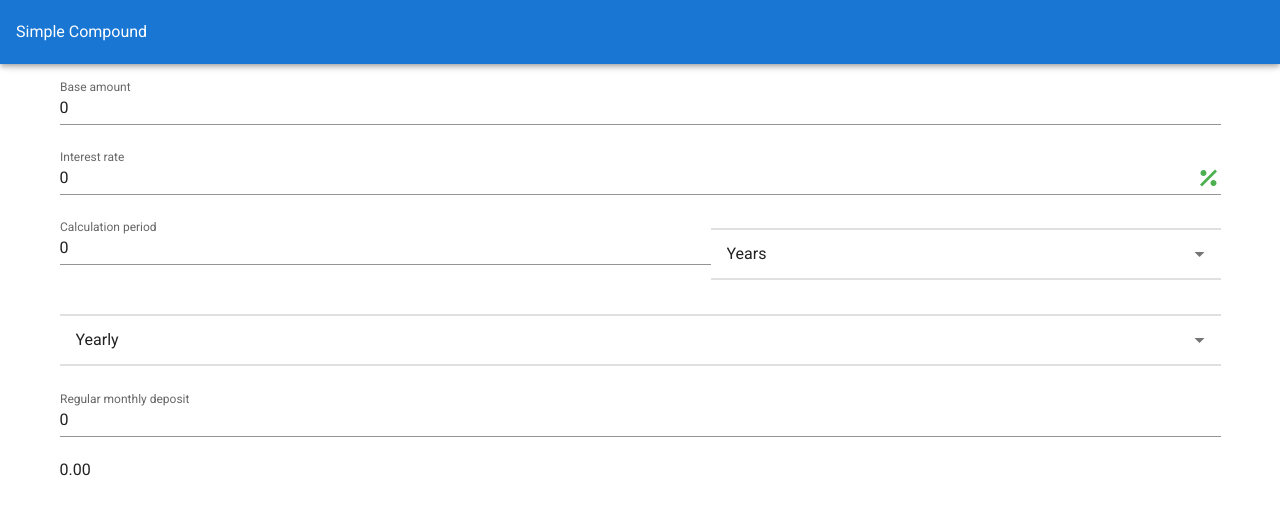
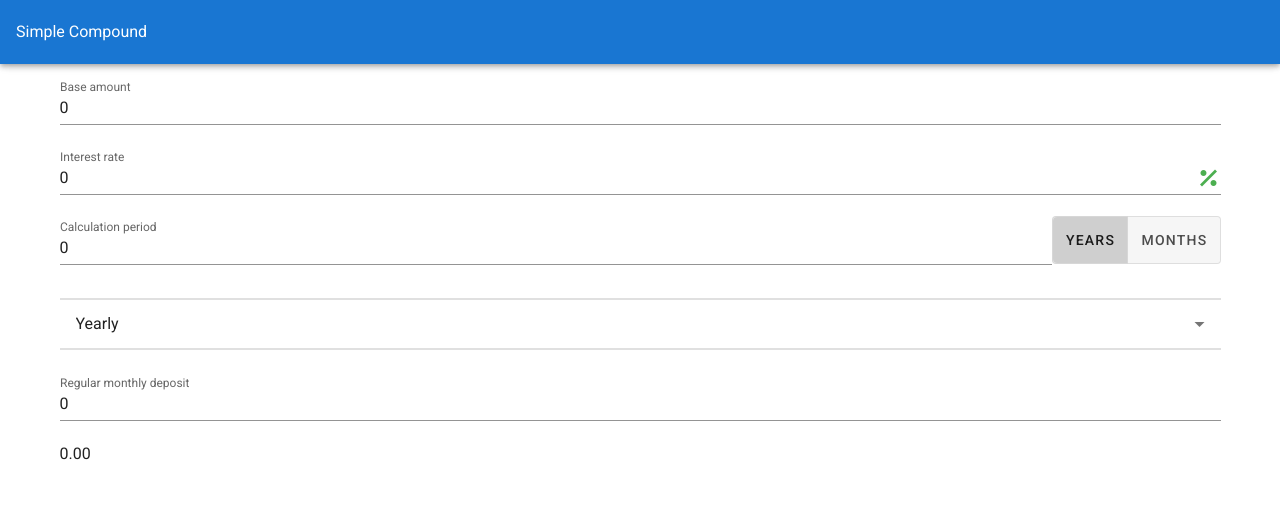
Before and after one commit to carrejoe3/Compound-interest-calculator, a Vue app in the folder simple-compound/: page /#/ in a window 1280 px wide. Shown: the top 514 px of the page. Built offline with nearby package versions, Linux system fonts and the light colour scheme.

Commit message:
years calculation period is now selected by default

```diff
--- a/simple-compound/src/components/Calculator.vue
+++ b/simple-compound/src/components/Calculator.vue
@@ -7,7 +7,11 @@
     <v-container>
       <v-row>
         <v-text-field label="Calculation period" v-model="calculationPeriodValue"></v-text-field>
-        <v-overflow-btn :items="calculationPeriodTypes" item-text="name" item-value="value" v-model="selectedCalculationPeriodTypeValue"></v-overflow-btn>
+        <!-- <v-overflow-btn :items="calculationPeriodTypes" item-text="name" item-value="value" v-model="selectedCalculationPeriodTypeValue"></v-overflow-btn> -->
+        <v-btn-toggle v-model="selectedCalculationPeriodTypeValue">
+          <v-btn value="1">Years</v-btn>
+          <v-btn value="12">Months</v-btn>
+        </v-btn-toggle>
       </v-row>
     </v-container>
     <v-overflow-btn :items="dropdownCalculationPeriodOptions" item-text="name" item-value="value" label="Compound interval" v-model="calculationPeriodInterval"></v-overflow-btn>
@@ -35,7 +39,7 @@ export default {
         value: 12
       }
     ],
-    selectedCalculationPeriodTypeValue: 1,
+    selectedCalculationPeriodTypeValue: '1',
     dropdownCalculationPeriodOptions:
     [
       {
```
